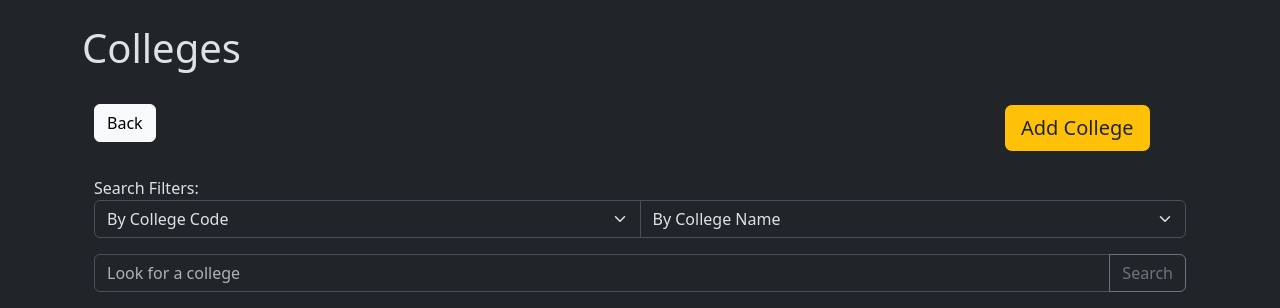
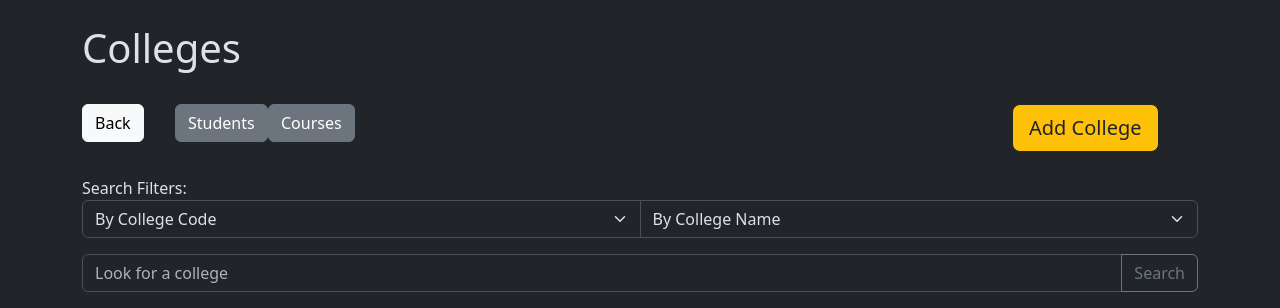
Before and after one commit to equin07x/CCC181_FLASK_SSIS, a Flask app: page /colleges in a window 1280 px wide. Shown: the top 308 px of the page. Run offline with Flask 3, Linux system fonts and the light colour scheme; data that the repository does not hold is empty; some libraries are stand-ins or nearby versions.

Commit message:
Optimize Front-end

```diff
--- a/src/templates/colleges/colleges.html
+++ b/src/templates/colleges/colleges.html
@@ -19,13 +19,27 @@
 
     <br/>
     <!-- REDIRECT TO HOMEPAGE -->
-    <div class="container-fluid">
-        <div class="row gx-0">
-        <div class="col">
+
+    <div class="row gx-0">
+      <div class="col-1">
             <a type="button" class="btn btn-light" href="home">
                 Back
             </a>
         </div>
+
+
+        <div class="col col-1">
+            <a type="button" class="btn btn-secondary" href="students">
+                Students
+            </a>
+        </div>
+
+        <div class="col col-8">
+            <a type="button" class="btn btn-secondary" href="courses">
+                Courses
+            </a>
+        </div>
+
 
           <div class="col-6 col-md-2">
             <button type="submit" class="btn btn-warning btn-outline-dark btn-lg"
```
Also changed, not shown: src/templates/courses/courses.html (+14 -1 lines), src/templates/students/students.html (+14 -2 lines).
